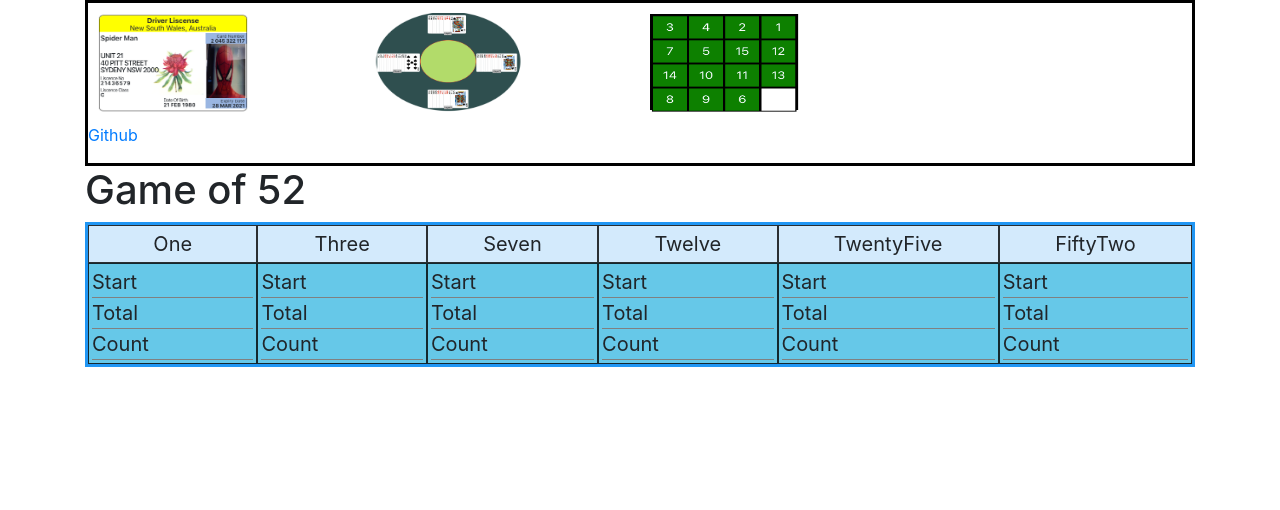
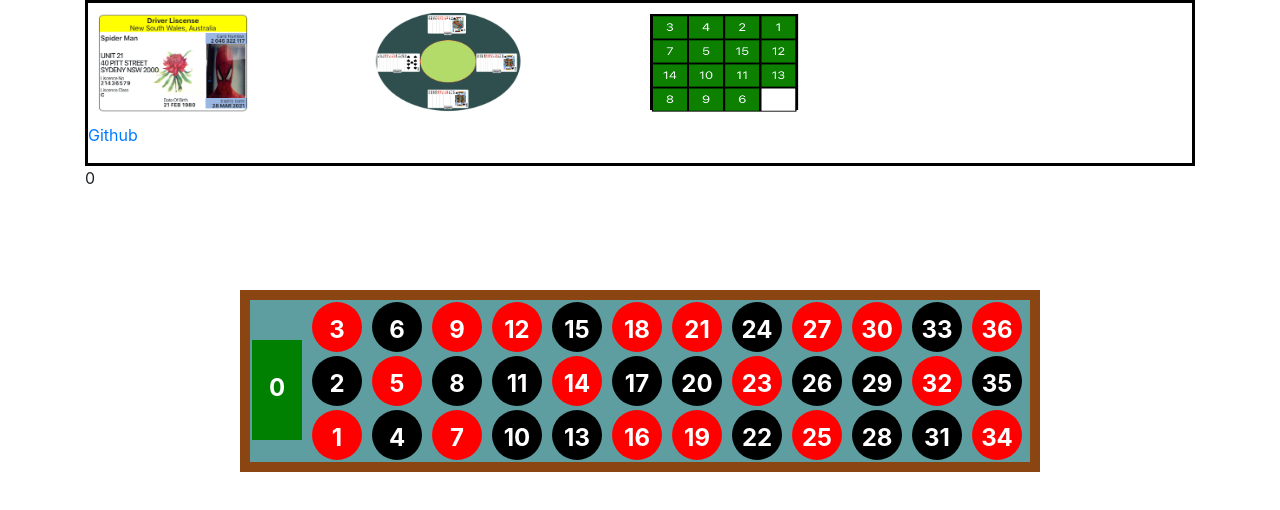
Before and after one commit to punyagit/react-project, a React (Create React App) app: page / in a window 1280 px wide. Shown: the top 510 px of the page. Built offline with nearby package versions, Linux system fonts and the light colour scheme.

Commit message:
add working guess next

```diff
--- /dev/null
+++ b/src/component/guessNext/array.js
@@ -0,0 +1,19 @@
+function multipleValue(data, value) {
+  let array = data;
+  let numberNext = [];
+  let count = 0;
+  let index = array.indexOf(value);
+  let a = 0;
+  while (index !== -1) {
+    array[index + 1] !== undefined
+      ? numberNext.push(array[index + 1])
+      : numberNext.push(value);
+    count += 1;
+    array = array.slice(index + 1, array.length);
+    index = array.indexOf(value);
+  }
+  return numberNext;
+}
+
+//multipleValue(data, 1);
+module.exports = multipleValue;
--- /dev/null
+++ b/src/component/guessNext/index.jsx
@@ -0,0 +1,42 @@
+import React, { Component } from 'react';
+import numbers from './number';
+import multipleValue from './array';
+import '../../styles/guessNext.css';
+
+class GuessNext extends Component {
+  state = {
+    numberHolder: [],
+    output: 0,
+  };
+
+  handleClick(value, object) {
+    let numberHolder = this.state.numberHolder;
+    let output = multipleValue(this.state.numberHolder, value);
+    numberHolder.push(value);
+    this.setState({ numberHolder });
+    this.setState({ output });
+    console.log(numberHolder);
+    console.log(output);
+  }
+  render() {
+    return (
+      <div>
+        <p> {this.state.output}</p>
+        <div className="flexy-container">
+          {numbers.map((number, key) => (
+            <div
+              key={key}
+              className={`flexy-box ${number.color}`}
+              style={{ backgroundColor: number.color }}
+              onClick={() => this.handleClick(key, number)}
+            >
+              {key}
+            </div>
+          ))}
+        </div>
+      </div>
+    );
+  }
+}
+
+export default GuessNext;
--- /dev/null
+++ b/src/component/guessNext/number.js
@@ -0,0 +1,44 @@
+// prettier-ignore
+let number = [
+  { color: 'green', type: 'zero', postion: 'zero', side: 'zero', row: 'zero' },
+  {color: 'red',type: 'odd',postion: 'first',side: 'firstHalf',row: 'bottom'},
+  {color: 'black',type: 'even',postion: 'first',side: 'firstHalf',row: 'middle'},
+  {color: 'red',type: 'odd',postion: 'first',side: 'firstHalf',row: 'top'},
+  {color: 'black',type: 'even',postion: 'first',side: 'firstHalf',row: 'bottom'},
+  {color: 'red',type: 'odd',postion: 'first',side: 'firstHalf',row: 'middle'},
+  {color: 'black',type: 'even',postion: 'first',side: 'firstHalf',row: 'top'},
+  {color: 'red',type: 'odd',postion: 'first',side: 'firstHalf',row: 'bottom'},
+  {color: 'black',type: 'even',postion: 'first',side: 'firstHalf',row: 'middle'},
+  {color: 'red',type: 'odd',postion: 'first',side: 'firstHalf',row: 'top'},
+  {color: 'black',type: 'even',postion: 'first',side: 'firstHalf',row: 'bottom'},
+  {color: 'black',type: 'odd',postion: 'first',side: 'firstHalf',row: 'middle'},
+  {color: 'red',type: 'even',postion: 'first',side: 'firstHalf',row: 'top'},
+
+  {color: 'black',type: 'odd',postion: 'second',side: 'firstHalf',row: 'bottom'},
+  {color: 'red',type: 'even',postion: 'second',side: 'firstHalf',row: 'middle'},
+  {color: 'black',type: 'odd',postion: 'second',side: 'firstHalf',row: 'top'},
+  {color: 'red',type: 'even',postion: 'second',side: 'firstHalf',row: 'bottom'},
+  {color: 'black',type: 'odd',postion: 'second',side: 'firstHalf',row: 'middle'},
+  {color: 'red',type: 'even',postion: 'second',side: 'firstHalf',row: 'top'},
+  {color: 'red',type: 'odd',postion: 'second',side: 'secondHalf',row: 'bottom'},
+  {color: 'black',type: 'even',postion: 'second',side: 'secondHalf',row: 'middle'},
+  {color: 'red',type: 'odd',postion: 'second',side: 'secondHalf',row: 'top'},
+  {color: 'black',type: 'even',postion: 'second',side: 'secondHalf',row: 'bottom'},
+  {color: 'red',type: 'odd',postion: 'second',side: 'secondHalf',row: 'middle'},
+  {color: 'black',type: 'even',postion: 'second',side: 'secondHalf',row: 'top'},
+
+  {color: 'red',type: 'odd',postion: 'third',side: 'secondHalf',row: 'bottom'},
+  {color: 'black',type: 'even',postion: 'third',side: 'secondHalf',row: 'middle'},
+  {color: 'red',type: 'odd',postion: 'third',side: 'secondHalf',row: 'top'},
+  {color: 'black',type: 'even',postion: 'third',side: 'secondHalf',row: 'bottom'},
+  {color: 'black',type: 'odd',postion: 'third',side: 'secondHalf',row: 'middle'},
+  {color: 'red',type: 'even',postion: 'third',side: 'secondHalf',row: 'top'},
+  {color: 'black',type: 'odd',postion: 'third',side: 'secondHalf',row: 'bottom'},
+  {color: 'red',type: 'even',postion: 'third',side: 'secondHalf',row: 'middle'},
+  {color: 'black',type: 'odd',postion: 'third',side: 'secondHalf',row: 'top'},
+  {color: 'red',type: 'even',postion: 'third',side: 'secondHalf',row: 'bottom'},
+  {color: 'black',type: 'odd',postion: 'third',side: 'secondHalf',row: 'middle'},
+  {color: 'red',type: 'even',postion: 'third',side: 'secondHalf',row: 'top'},
+];
+
+module.exports = number;
--- a/src/component/navigation.jsx
+++ b/src/component/navigation.jsx
@@ -3,6 +3,7 @@ import Fifteen from './gameOfFIfteen/fifteen';
 import CreateId from './cretaeId/createId';
 import CardGame from './cardGame/cardGame';
 import GameFiftyTwo from './gameOf52';
+import GuessNext from './guessNext';
 
 import id from '../styles/id.png';
 import fifteen from '../styles/fiffteen.png';
@@ -51,7 +52,7 @@ class Navigation extends Component {
                 case 'card':
                   return <CardGame />;
                 default:
-                  return <GameFiftyTwo />;
+                  return <GuessNext />;
               }
             })()}
 
--- /dev/null
+++ b/src/styles/guessNext.css
@@ -0,0 +1,31 @@
+.flexy-container {
+  display: flex;
+  margin: auto;
+  margin-top: 100px;
+  flex-wrap: wrap;
+  flex-direction: column-reverse;
+  max-height: 200px;
+  width: 800px;
+  background-color: cadetblue;
+  border: 10px solid saddlebrown;
+}
+
+.flexy-box {
+  margin: 2px;
+  width: 50px;
+  min-height: 50px;
+  color: white;
+  text-align: center;
+  font-weight: bold;
+  font-size: 24px;
+  border-radius: 50%;
+  padding-top: 10px;
+  cursor: default;
+}
+
+.green {
+  margin-top: 40px;
+  height: 100px;
+  padding-top: 30px;
+  border-radius: 0%;
+}
```
